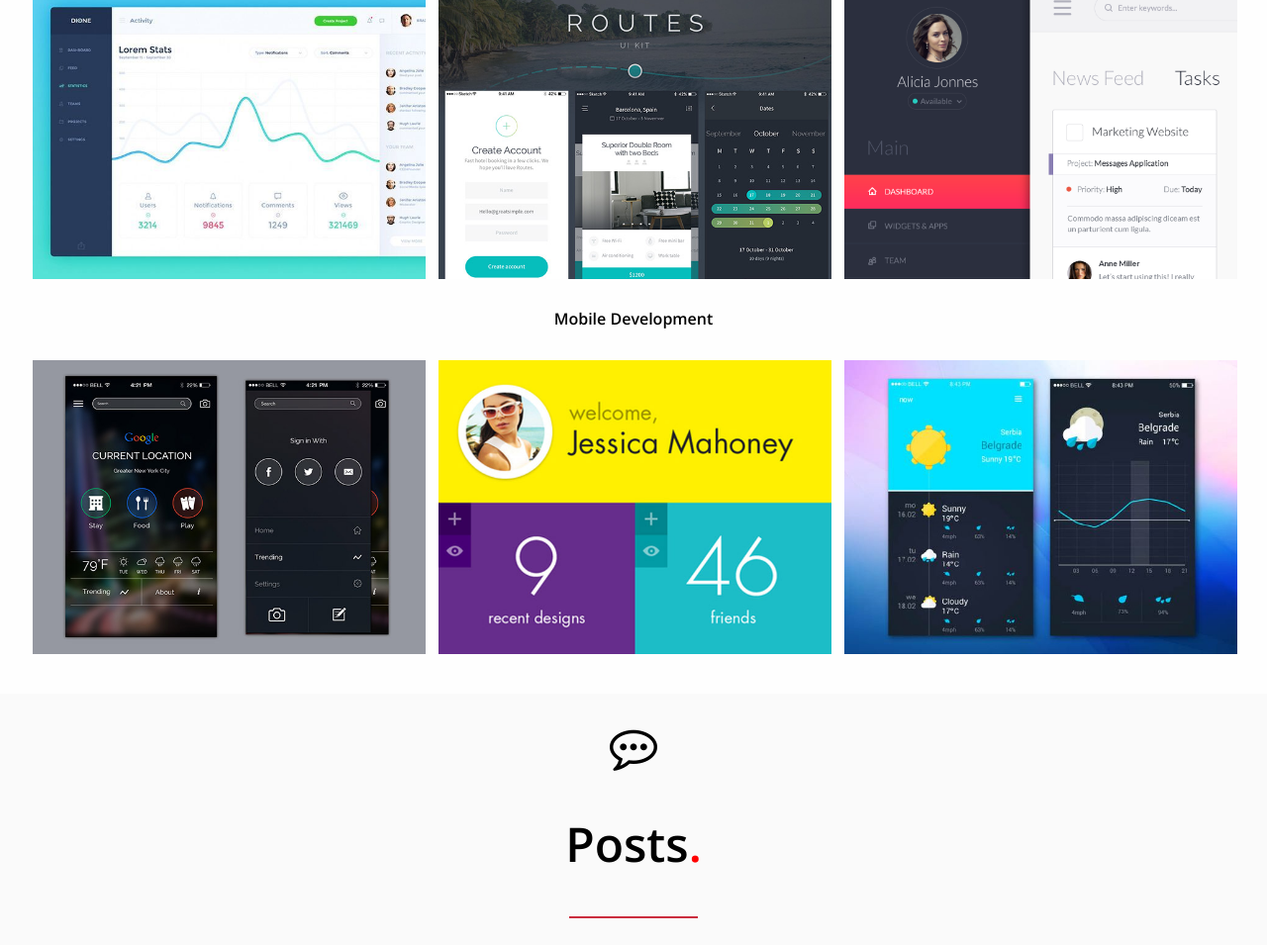
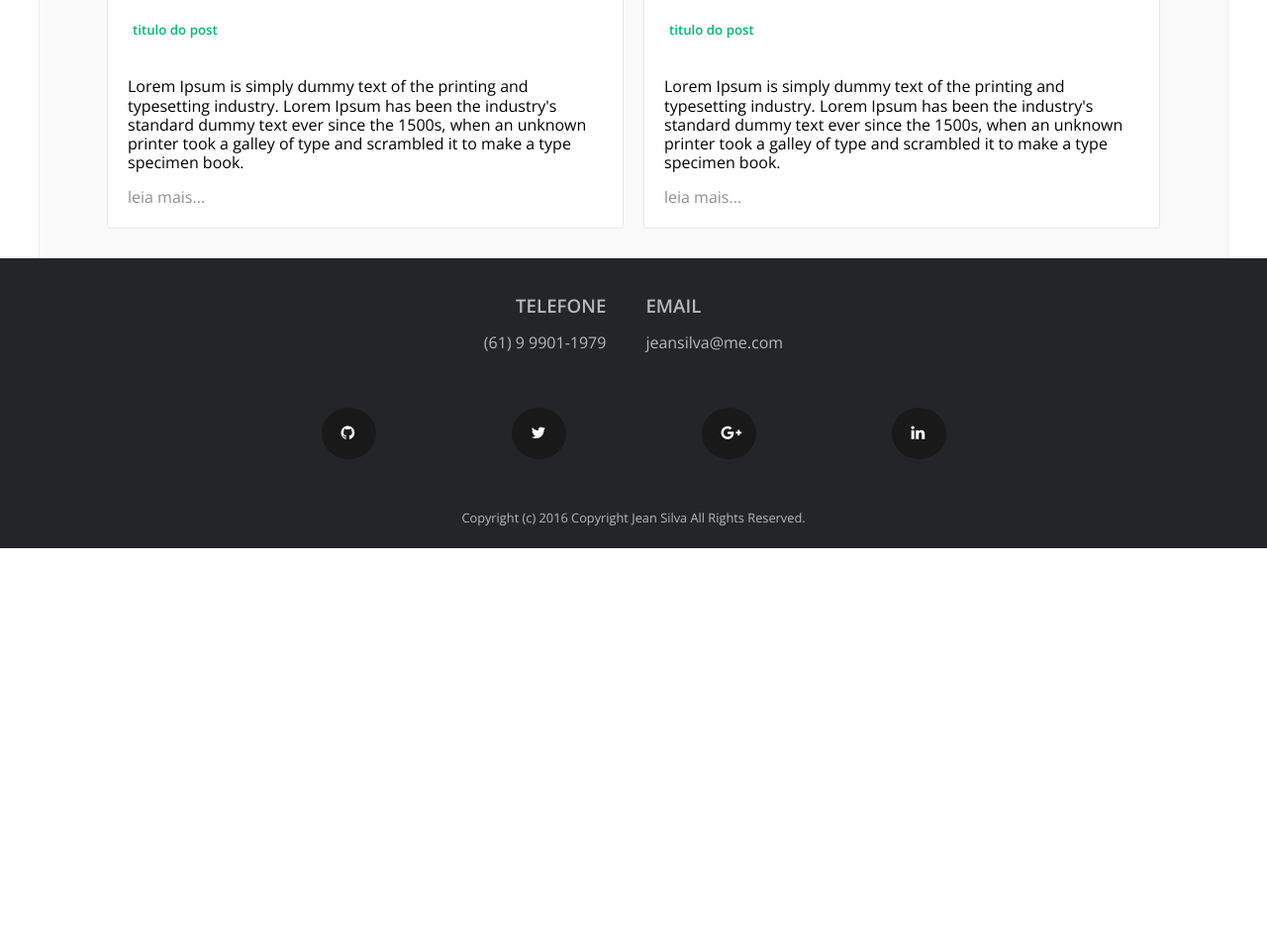
Before and after one commit to fjeansilva/fjeansilva.github.io, a PHP site: page / in a window 1280 px wide. Shown: the part 3216-4171 px from the top of the page at 99% size. After the commit the page ends 3770 px from the top, so only its background shows below. Run offline with PHP 8.4, Linux system fonts and the light colour scheme.

Commit message:
done mobile works

```diff
--- a/css/main.css
+++ b/css/main.css
@@ -315,6 +315,52 @@ body {
   text-decoration: none;
 }
 
+/*
+ *
+ * Footer
+ *
+ */
+
+ .footer {
+   background: #232526;
+   color: #b9b9b9;
+ }
+
+ .footer__contact {
+   display: flex;
+   flex-flow: row wrap;
+ }
+
+.contact__phone,
+.contact__email {
+  padding: 20px;
+  flex-grow: 1;
+}
+
+.contact__phone {
+  text-align: right;
+}
+
+.phone__title,
+.email__title {
+  text-transform: uppercase;
+}
+
+.footer__social {
+  list-style: none;
+  padding: 0;
+  display: flex;
+  flex-flow: row wrap;
+  justify-content: space-around;
+  margin: 20px 20%;
+ }
+
+.footer__copyright {
+  padding: 30px 0 20px 0;
+  text-align: center;
+  font-size: 0.8em;
+}
+
 /* SMALL SMARTPHONES LOW RESOLUTIONS */
 @media screen and (max-width: 380px) {
   /*
@@ -652,88 +600,29 @@ body {
    *
    */
 
-  /*.blog {
-    background: #fafafa;
-    padding: 30px;
-  }
-
-  .blog > .fa {
-    font-size: 3em;
-    display: block;
-    text-align: center;
-  }
-
-  .blog__title {
-    text-align: center;
-    font-size: 3em;
+  .blog__container {
+    width: 100%;
+    display: flex;
+    flex-flow: row wrap;
+    justify-content: center;
   }
 
   .blog__post {
     border: 1px solid #e8e8e8;
     border-radius: 3px;
     background: #fff;
-    width: 50%;
-    margin: 10px auto;
+    width: 40%;
     padding: 20px;
+    margin: 0 10px;
   }
+}
 
-  .post__profile {
-    border-radius: 50%;
-    vertical-align: middle;
+@media screen and (min-width: 1200px) {
+  .main {
+    width: 1200px;
+    margin-left: auto;
+    margin-right: auto;
+    border-left: 1px solid #efefef;
+    border-right: 1px solid #efefef;
   }
-
-  .post__title {
-    display: inline-block;
-    margin-left: 5px;
-    color: #02b875;
-  }
-
-  .read__more,
-  .read__more:visited,
-  .read__more:hover {
-    color: #909090;
-    text-decoration: none;
-  }*/
-
-  /*
-   *
-   * Footer
-   *
-   */
-
-   .footer__contact {
-     display: flex;
-     flex-flow: row wrap;
-   }
-
-  .contact__phone,
-  .contact__email {
-    padding: 20px;
-    flex-grow: 1;
-  }
-
-  .contact__phone {
-    text-align: right;
-  }
-
-  .phone__title,
-  .email__title {
-    text-transform: uppercase;
-  }
-
-  .footer__social {
-    list-style: none;
-    padding: 0;
-    display: flex;
-    flex-flow: row wrap;
-    justify-content: space-around;
-    margin: 20px 20%;
-   }
-
-  .footer__copyright {
-    margin: 30px 0 20px 0;
-    text-align: center;
-    font-size: 0.8em;
-  }
-
 }
--- a/index.html
+++ b/index.html
@@ -110,6 +110,7 @@ current, borne back ceaselessly into the past.
         <i class="fa fa-commenting-o" aria-hidden="true"></i>
         <h4 class="blog__title">Posts<span class="dot">.<span></h4>
         <hr class="info__line">
+        <div class="blog__container">
           <article class="blog__post">
             <img class="post__profile" src="https://cdn-images-1.medium.com/fit/c/36/36/0*suJd561o0WwEvzSp.jpeg" alt="">
             <h5 class="post__title">titulo do post</h5>
@@ -126,10 +127,11 @@ current, borne back ceaselessly into the past.
             </p>
             <a class="read__more" href="#">leia mais...</a>
           </article>
+        </div>
       </section>
     </main>
 
-    <footer class="footer"  style="display: none;">
+    <footer class="footer">
 
       <section class="footer__contact">
         <article class="contact__phone">
```
Also changed, not shown: other parts of css/main.css (+94 -192 lines). Lines whose indentation alone changed are shown as unchanged.
